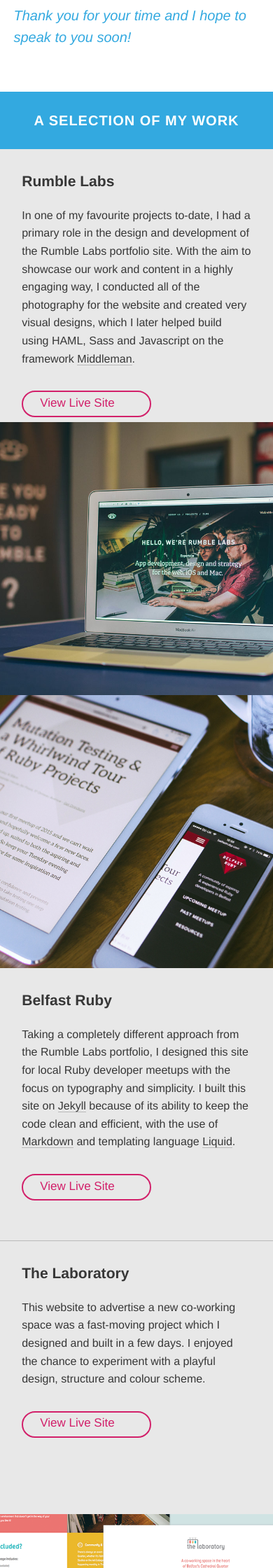
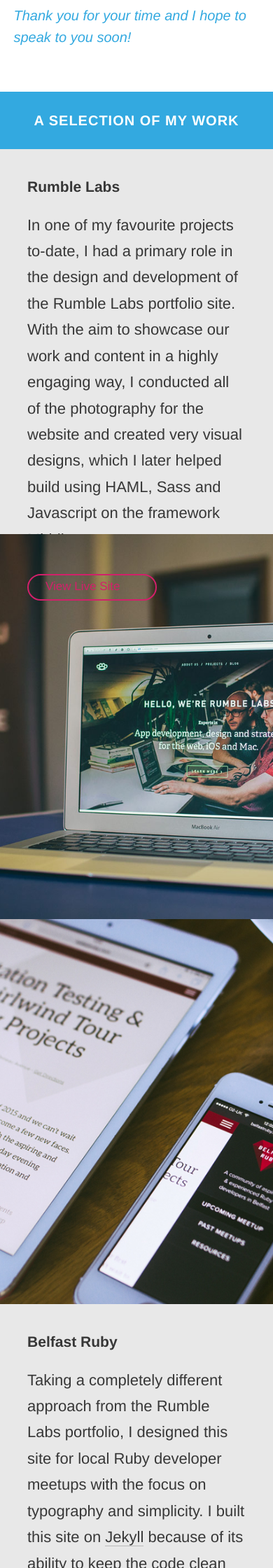
Before and after one commit to melissakeizer/melissakeizer.com, a Jekyll site: the page built from eyekiller/index.markdown, in a window 390 px wide. Shown: the part 1160-3400 px from the top of the page at 70% size. Built offline with Jekyll 4.4.1, drawn with Linux system fonts in a browser that asks for light colours; nearby versions of some CDN libraries.

Commit message:
responsive fixes on eyekiller page

```diff
--- a/_sass/base/_responsify.scss
+++ b/_sass/base/_responsify.scss
@@ -2,7 +2,12 @@
 
 
 
-@media only screen and (min-width: 961px) {
+@media only screen and (min-width: 1300px) {
+
+  ul.work-grid li{
+    height: 700px;
+  }
+
 
 }
 
@@ -22,15 +27,14 @@
 }
 
 
-@media only screen and (max-width: 1100px) {
+@media only screen and (max-width: 960px) {
 
-#page-eyekiller ul.work-grid li .inner{
-    // padding: 15% 10%;
-    p{
-      font-size: 17px;
-      line-height: 1.5em;
+   #page-eyekiller ul.work-grid li .inner p{
+      font-size: 18px;
+      line-height: 1.7em;
     }
-  }
+
+
 }
 
 
@@ -183,14 +187,6 @@
     }
   }
 
-  #page-eyekiller ul.work-grid li .inner {
-    padding: 8%;
-    p{
-    font-size: 16px;
-    line-height: 1.6em;
-    }
-  }
-
   #page-eyekiller .content p strong{
     font-size: 20px;
   }
--- a/_sass/themes/_eyekiller.scss
+++ b/_sass/themes/_eyekiller.scss
@@ -69,6 +69,7 @@
   float: left;
   background: $background-grey;
   margin: 0;
+  height: 550px;
   h3{
     padding-bottom: 1em;
   }
--- a/js/all.js
+++ b/js/all.js
@@ -12,11 +12,11 @@
     'height': itemwidth2 + 'px'
   });
 
-  // Same thing except for work examples
-    var itemwidth3 = $('ul.work-grid li').width();
-  $('ul.work-grid li').css({
-    'height': itemwidth3 + 'px'
-  });
+  // // Same thing except for work examples
+  //   var itemheight3 = $('ul.work-grid li').width();
+  //   $('ul.work-grid li').css({
+  //     'height': itemwidth3 + 'px'
+  //   });
 
   // Randomising the background image set for the flickr div
   var images = ['squirrel-mkeizer.jpg', 'cheryl-mkeizer.jpg', 'giants-causeway-mkeizer.jpg', 'matisse-mkeizer.jpg', 'cleo-mkeizer.jpg', 'ladygaga-mkeizer.jpg', 'glenoe-mkeizer.jpg', 'lighthouse-mkeizer.jpg' ];
```
Also changed, not shown: 3 other files.
